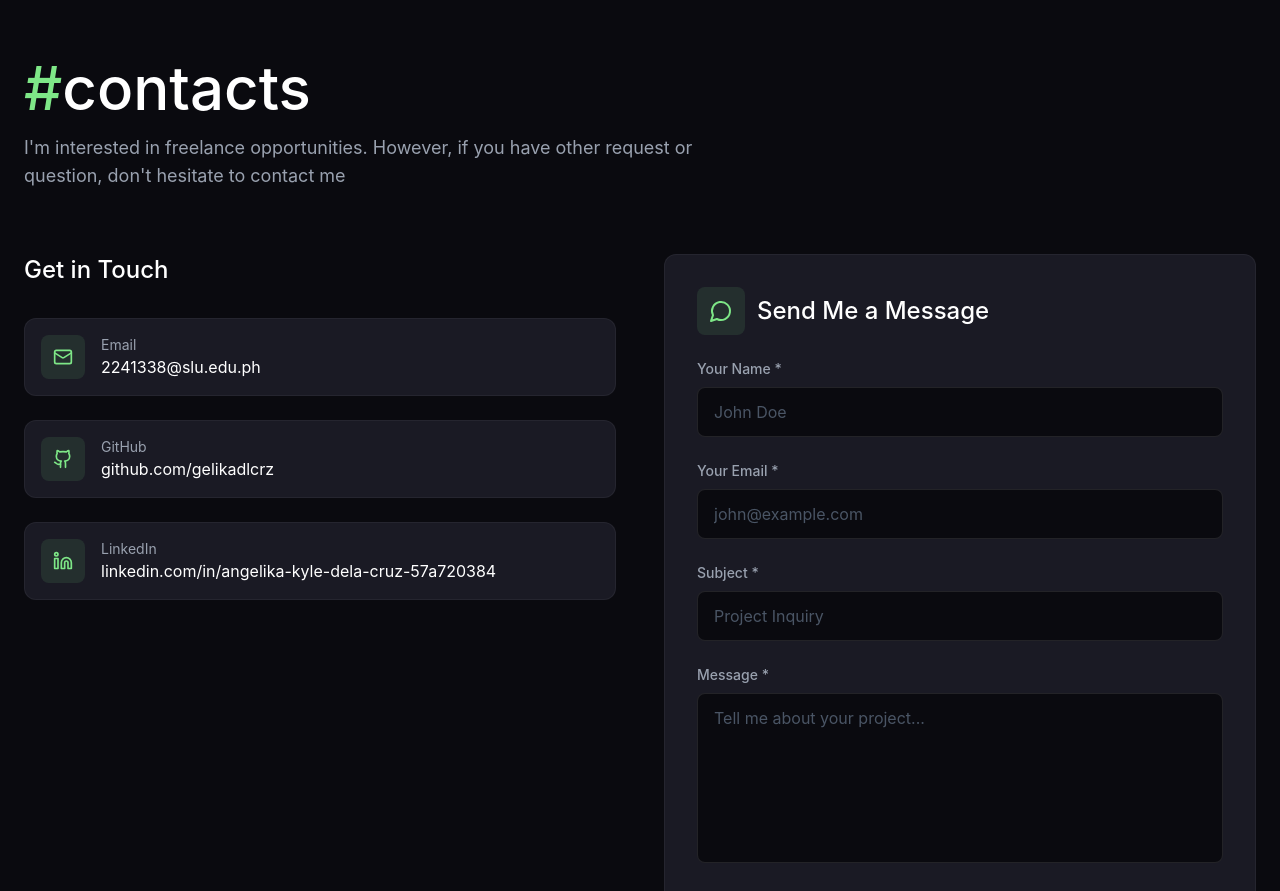
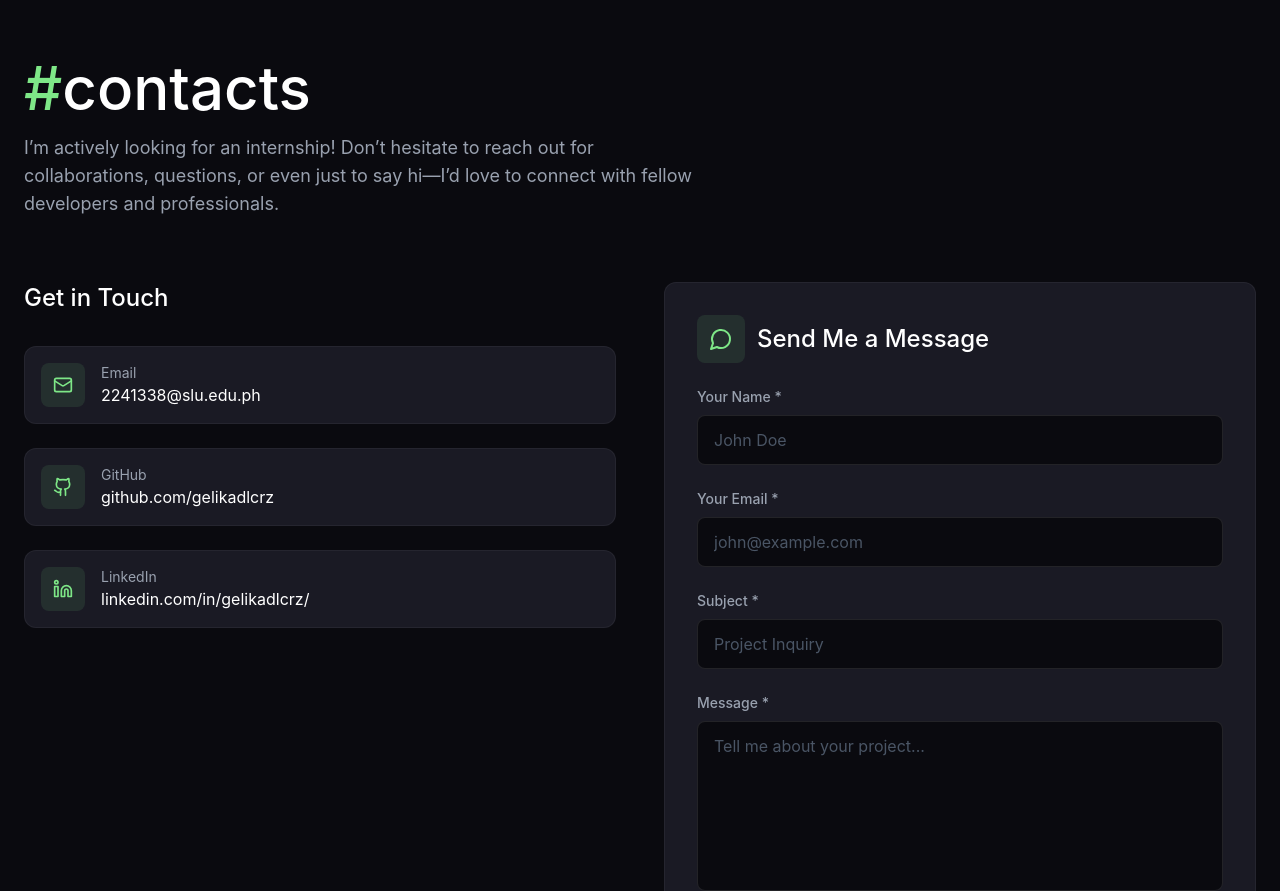
Before and after one commit to gelikadlcrz/Angelika-Kyle-s-Portfolio, a React (Vite) app: page / in a window 1280 px wide. Shown: the part 3400-4291 px from the top of the page. Built offline with nearby package versions, Linux system fonts and the light colour scheme.

Commit message:
update: project links and some descriptions

```diff
--- a/src/app/components/Contacts.tsx
+++ b/src/app/components/Contacts.tsx
@@ -60,8 +60,8 @@ const handleSubmit = (e: React.FormEvent) => {
     {
       icon: Linkedin,
       label: "LinkedIn",
-      value: "linkedin.com/in/angelika-kyle-dela-cruz-57a720384",
-      href: "https://linkedin.com/in/angelika-kyle-dela-cruz-57a720384/",
+      value: "https://www.linkedin.com/in/gelikadlcrz/",
+      href: "https://www.linkedin.com/in/gelikadlcrz/",
       description: "Let's connect professionally",
     },
     {
@@ -75,8 +75,8 @@ const handleSubmit = (e: React.FormEvent) => {
 
   const socialLinks = [
     { icon: Github, href: "https://github.com/gelikadlcrz", label: "GitHub" },
-    { icon: Linkedin, href: "https://linkedin.com/in/angelika-kyle-dela-cruz-57a720384/", label: "LinkedIn" },
-    { icon: Instagram, href: "#", label: "Instagram" },
+    { icon: Linkedin, href: "https://www.linkedin.com/in/gelikadlcrz/", label: "LinkedIn" },
+    { icon: Instagram, href: "https://www.instagram.com/gelikadlcruz/", label: "Instagram" },
   ];
 
   return (
@@ -92,8 +92,8 @@ const handleSubmit = (e: React.FormEvent) => {
             <span className="text-[#7ee787]">/</span>contacts
           </h1>
           <p className="text-gray-400 text-lg max-w-2xl">
-            I'm interested in freelance opportunities and collaborative projects.
-            Whether you have a question or just want to say hi, feel free to reach out!
+            I’m actively looking for an internship! Don’t hesitate to reach out for collaborations,
+            questions, or even just to say hi—I’d love to connect with fellow developers and professionals.
           </p>
         </motion.div>
 
--- a/src/app/components/Footer.tsx
+++ b/src/app/components/Footer.tsx
@@ -20,9 +20,9 @@ export function Footer() {
             </p>
             <div className="flex gap-3">
               {[
-                { Icon: Github, href: "#", label: "GitHub" },
-                { Icon: Linkedin, href: "#", label: "LinkedIn" },
-                { Icon: Mail, href: "#", label: "Email" },
+                { Icon: Github, href: "https://github.com/gelikadlcrz", label: "GitHub" },
+                { Icon: Linkedin, href: "https://www.linkedin.com/in/gelikadlcrz/", label: "LinkedIn" },
+                { Icon: Mail, href: "mailto:2241338@slu.edu.ph", label: "Email" },
               ].map(({ Icon, href, label }, index) => (
                 <motion.a
                   key={index}
--- a/src/app/components/Home.tsx
+++ b/src/app/components/Home.tsx
@@ -240,7 +240,7 @@ const handleSubmit = (e: React.FormEvent) => {
                 <div className="flex items-center gap-3">
                   {[
                     { Icon: Github, href: "https://github.com/gelikadlcrz" },
-                    { Icon: Linkedin, href: "https://linkedin.com/in/angelika-kyle-dela-cruz-57a720384/" },
+                    { Icon: Linkedin, href: "https://www.linkedin.com/in/gelikadlcrz/" },
                     { Icon: Mail, href: "mailto:2241338@slu.edu.ph" },
                   ].map(({ Icon, href }, index) => (
                     <motion.a
@@ -525,9 +525,9 @@ const handleSubmit = (e: React.FormEvent) => {
               <span className="text-[#7ee787]">#</span>contacts
             </h2>
             <p className="text-gray-400 text-lg max-w-2xl">
-              I'm interested in freelance opportunities. However, if you have other
-              request or question, don't hesitate to contact me
-            </p>
+              I’m actively looking for an internship! Don’t hesitate to reach out for collaborations,
+              questions, or even just to say hi—I’d love to connect with fellow developers and professionals.
+              </p>
           </motion.div>
 
           <div className="grid lg:grid-cols-2 gap-12">
@@ -543,7 +543,7 @@ const handleSubmit = (e: React.FormEvent) => {
                 {[
                   { icon: Mail, label: "Email", value: "2241338@slu.edu.ph", href: "mailto:2241338@slu.edu.ph" },
                   { icon: Github, label: "GitHub", value: "github.com/gelikadlcrz", href: "https://github.com/gelikadlcrz" },
-                  { icon: Linkedin, label: "LinkedIn", value: "linkedin.com/in/angelika-kyle-dela-cruz-57a720384", href: "https://linkedin.com/in/angelika-kyle-dela-cruz-57a720384/" },
+                  { icon: Linkedin, label: "LinkedIn", value: "linkedin.com/in/gelikadlcrz/", href: "https://www.linkedin.com/in/gelikadlcrz/" },
                 ].map((item, index) => {
                   const Icon = item.icon;
                   return (
--- a/src/app/data/projects.ts
+++ b/src/app/data/projects.ts
@@ -235,7 +235,7 @@ export const projects: ProjectData[] = [
     image: hangman,
     tags: ["Java", "Sockets", "Multithreading", "MySQL"],
     role: "Core Java Developer",
-    repository: "https://github.com/gelikadIcrz/What-s-The-Word-Networked-Multiplayer-Word-Game",
+    repository: "https://github.com/gelikadlcrz/What-s-The-Word-Networked-Multiplayer-Word-Game",
     fullDescription:
       "What's The Word is a networked, real-time multiplayer word-guessing game built on a robust client-server architecture. Operating similarly to a competitive 'Hangman', the platform features automated matchmaking, dynamic lobbies supporting up to 5 players, and real-time state synchronization, complete with a dedicated backend for live administration.",
     contributions: [
@@ -347,7 +347,7 @@ export const projects: ProjectData[] = [
     image: communityImg,
     tags: ["Java", "JavaFX", "Aiven SQL", "GitLab"],
     role: "Project Lead & Full-Stack Developer",
-    repository: "https://gitlab.com/2241338/team-queriosity-finalproject",
+    repository: "https://github.com/gelikadlcrz/Community-A-Volunteer-Service-Tracker",
     fullDescription:
       "Community is a comprehensive web application built to streamline the organization, management, and tracking of local volunteer efforts. The platform serves as a centralized hub where users can discover volunteer groups, participate in community services, and track their personal volunteer history, while empowering community leaders with the tools needed to manage teams and coordinate service events effectively.",
     contributions: [
@@ -410,7 +410,7 @@ export const projects: ProjectData[] = [
     image: gearRentalImg,
     tags: ["Java", "JavaFX", "Java RMI", "JSON"],
     role: "Core Java Developer",
-    repository: "https://github.com/gelikadIcrz/Studio-Gear-Rental-System",
+    repository: "https://github.com/gelikadlcrz/Studio-Gear-Rental-System",
     fullDescription:
       "The Studio Gear Rental System is a comprehensive client-server application designed to manage the complex rental workflows for professional audio, video, lighting, and rigging equipment. The platform tracks real-time inventory availability, manages extensive gear specifications, and calculates standard rental rates to facilitate a seamless reservation process.",
     contributions: [
```
